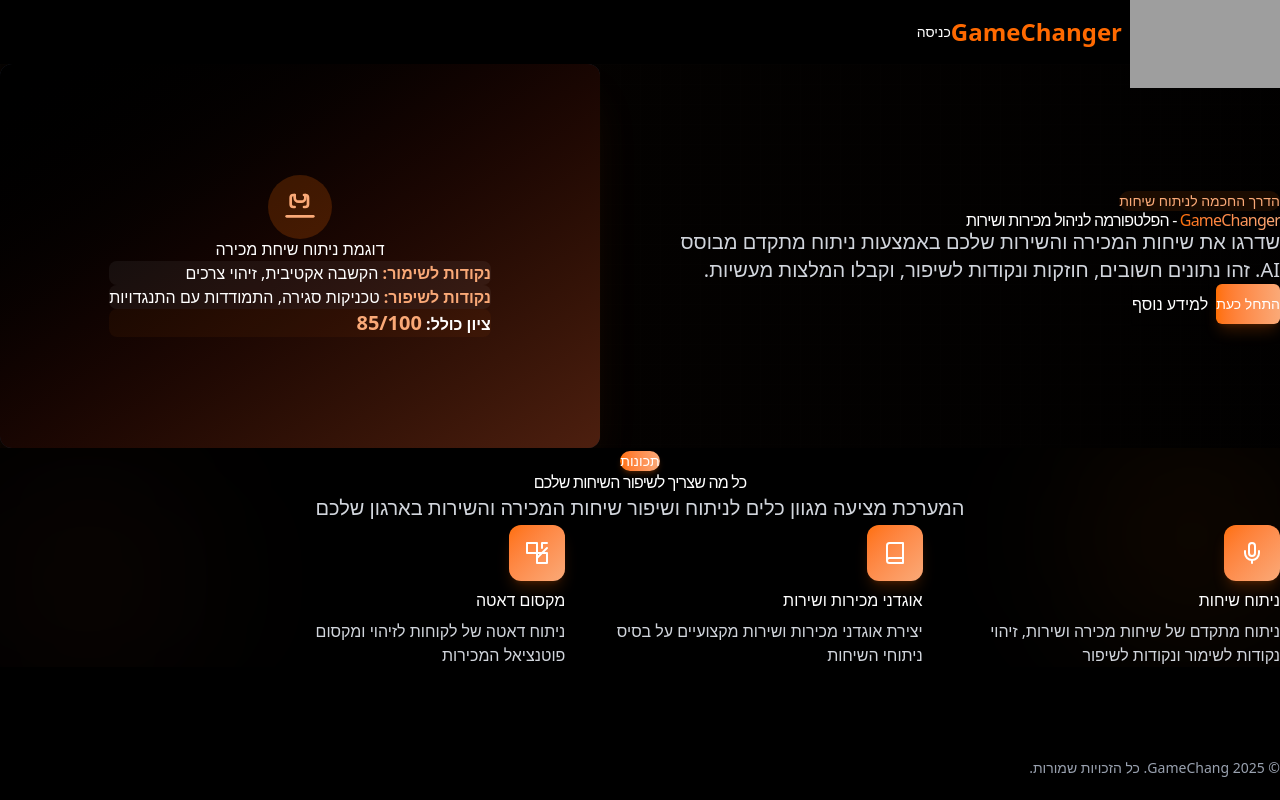
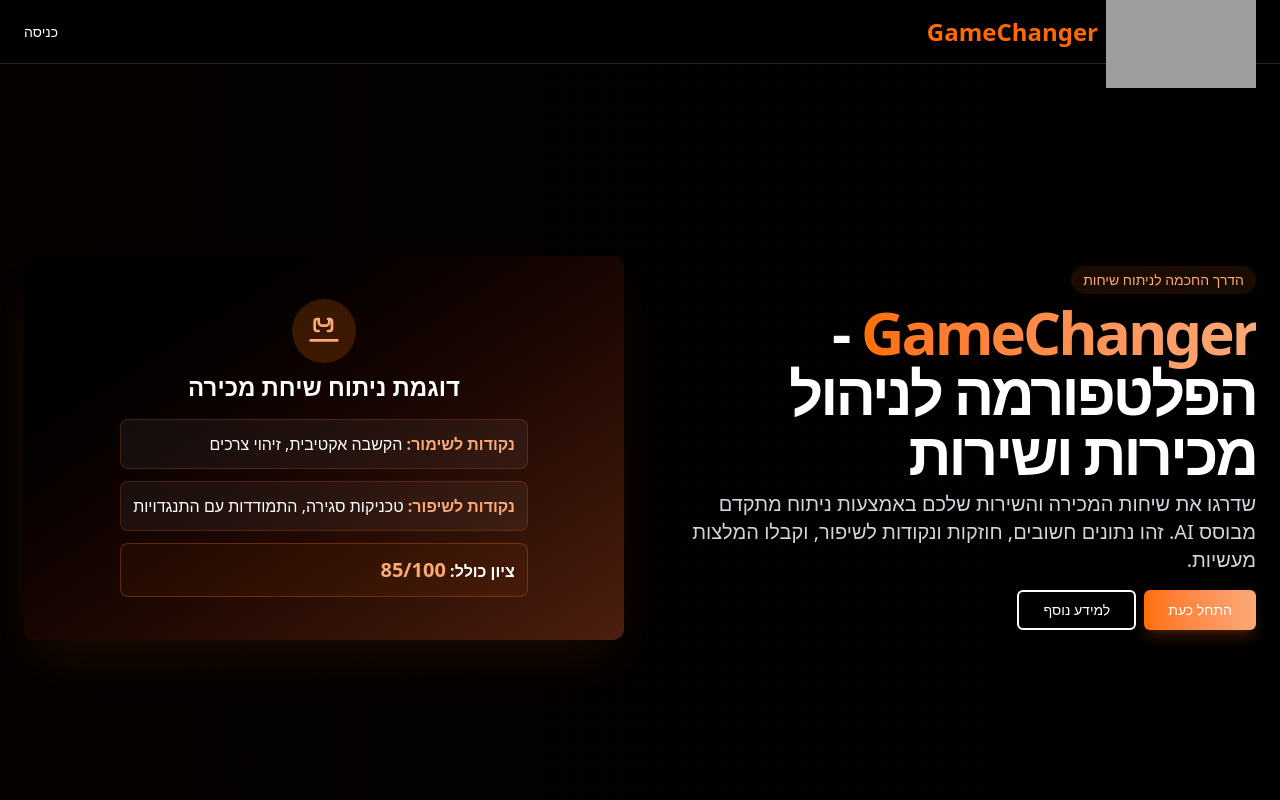
Before and after one commit to GamechangerCTO/GameChanger, a Next.js app: page / in a window 1280 px wide. Shown: the top 800 px of the page. Built offline with nearby package versions, Linux system fonts and the light colour scheme; no server answers; grey boxes are pictures that could not be loaded.

Commit message:
הוספת תמיכה מקיפה ב-RTL לאתר

```diff
--- a/src/app/globals.css
+++ b/src/app/globals.css
@@ -145,7 +145,8 @@
   --gamechanger-orange-foreground: var(--gc-white);
 }
 
-@import "tailwindcss/preflight";
+@tailwind base;
+@tailwind components;
 @tailwind utilities;
 
 @layer base {
@@ -169,107 +170,9 @@
   direction: rtl;
 }
 
-html[dir="rtl"] {
-  direction: rtl;
-  text-align: right;
-}
-
-html[dir="rtl"] body {
-  direction: rtl;
-  text-align: right;
-}
-
-/* RTL specific margin and padding fixes */
-html[dir="rtl"] .mr-1, html[dir="rtl"] .mr-2, html[dir="rtl"] .mr-3, html[dir="rtl"] .mr-4,
-html[dir="rtl"] .mr-5, html[dir="rtl"] .mr-6, html[dir="rtl"] .mr-8, html[dir="rtl"] .mr-10 {
-  margin-right: 0 !important;
-}
-
-html[dir="rtl"] .ml-1, html[dir="rtl"] .ml-2, html[dir="rtl"] .ml-3, html[dir="rtl"] .ml-4,
-html[dir="rtl"] .ml-5, html[dir="rtl"] .ml-6, html[dir="rtl"] .ml-8, html[dir="rtl"] .ml-10 {
-  margin-left: 0 !important;
-}
-
-/* RTL table columns */
-html[dir="rtl"] th, html[dir="rtl"] td {
-  text-align: right;
-}
-
-/* Correctly align dropdown menus in RTL */
-html[dir="rtl"] .dropdown-menu {
-  right: 0;
-  left: auto;
-  text-align: right;
-}
-
-/* RTL icons */
-html[dir="rtl"] .icon {
-  transform: scaleX(-1);
-}
-
-/* Flip border radius for RTL input groups */
-html[dir="rtl"] .rounded-l {
-  border-radius: 0 0.25rem 0.25rem 0;
-}
-
-html[dir="rtl"] .rounded-r {
-  border-radius: 0.25rem 0 0 0.25rem;
-}
-
 /* Hebrew font optimization */
 html[lang="he"] body {
   font-family: var(--font-sans), "Segoe UI", Arial, sans-serif;
-}
-
-/* Fixed positioning for elements in RTL */
-html[dir="rtl"] .fixed-start {
-  left: auto;
-  right: 0;
-}
-
-html[dir="rtl"] .fixed-end {
-  right: auto;
-  left: 0;
-}
-
-/* Support for flexbox in RTL */
-html[dir="rtl"] .flex-row {
-  flex-direction: row-reverse;
-}
-
-html[dir="rtl"] .flex-row-reverse {
-  flex-direction: row;
-}
-
-/* RTL text alignment utilities */
-@media (min-width: 640px) {
-  html[dir="rtl"] .sm\:text-left {
-    text-align: right;
-  }
-
-  html[dir="rtl"] .sm\:text-right {
-    text-align: left;
-  }
-}
-
-@media (min-width: 768px) {
-  html[dir="rtl"] .md\:text-left {
-    text-align: right;
-  }
-
-  html[dir="rtl"] .md\:text-right {
-    text-align: left;
-  }
-}
-
-@media (min-width: 1024px) {
-  html[dir="rtl"] .lg\:text-left {
-    text-align: right;
-  }
-
-  html[dir="rtl"] .lg\:text-right {
-    text-align: left;
-  }
 }
 
 @layer utilities {
--- a/tailwind.config.js
+++ b/tailwind.config.js
@@ -80,81 +80,7 @@
         "accordion-down": "accordion-down 0.2s ease-out",
         "accordion-up": "accordion-up 0.2s ease-out",
       },
-      // RTL support for Tailwind
-      textAlign: {
-        start: 'start',
-        end: 'end',
-      },
-      margin: {
-        'start': 'margin-inline-start',
-        'end': 'margin-inline-end',
-      },
-      padding: {
-        'start': 'padding-inline-start',
-        'end': 'padding-inline-end',
-      },
-      inset: {
-        'start': 'inset-inline-start',
-        'end': 'inset-inline-end',
-      },
-      borderRadius: {
-        'start': 'border-start-start-radius',
-        'end': 'border-end-end-radius',
-        'start-end': 'border-start-end-radius',
-        'end-start': 'border-end-start-radius',
-      },
     },
   },
-  plugins: [
-    require("tailwindcss-animate"),
-    function ({ addUtilities }) {
-      const newUtilities = {
-        '.text-start': {
-          'text-align': 'start',
-        },
-        '.text-end': {
-          'text-align': 'end',
-        },
-        '.ms-auto': {
-          'margin-inline-start': 'auto',
-        },
-        '.me-auto': {
-          'margin-inline-end': 'auto',
-        },
-        '.ms-0': {
-          'margin-inline-start': '0',
-        },
-        '.me-0': {
-          'margin-inline-end': '0',
-        },
-        '.ps-0': {
-          'padding-inline-start': '0',
-        },
-        '.pe-0': {
-          'padding-inline-end': '0',
-        },
-        '.float-start': {
-          'float': 'inline-start',
-        },
-        '.float-end': {
-          'float': 'inline-end',
-        },
-        '.start-0': {
-          'inset-inline-start': '0',
-        },
-        '.end-0': {
-          'inset-inline-end': '0',
-        },
-        '.rounded-start': {
-          'border-start-start-radius': '0.25rem',
-          'border-end-start-radius': '0.25rem',
-        },
-        '.rounded-end': {
-          'border-start-end-radius': '0.25rem',
-          'border-end-end-radius': '0.25rem',
-        },
-      };
-      addUtilities(newUtilities);
-    },
-  ],
+  plugins: [require("tailwindcss-animate")],
 }
```
